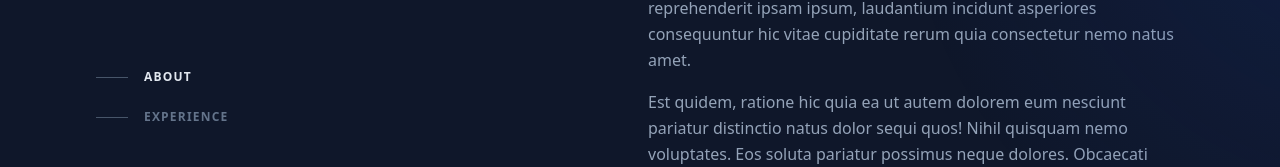
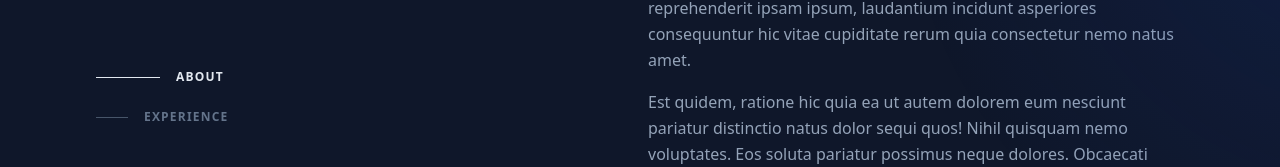
Before and after one commit to SandorGardil/portfolio, a React (Vite) app: page / in a window 1280 px wide. Shown: the part 231-398 px from the top of the page. Built offline with nearby package versions, Linux system fonts and the light colour scheme.

Commit message:
fix active styleing for navigation to not be overwritten

```diff
--- a/src/components/ui/navigation.tsx
+++ b/src/components/ui/navigation.tsx
@@ -86,8 +86,8 @@ const Navigation: React.FC = () => {
             onClick={(e) => handleClick(e, item.id)}
             >
             <span
-                className={`nav-indicator mr-4 h-px w-8 bg-slate-600 transition-all group-hover:w-16 group-hover:bg-slate-200 group-focus-visible:w-16 group-focus-visible:bg-slate-200 motion-reduce:transition-none ${
-                activeSection === item.id ? 'w-16 bg-slate-200' : ''
+                className={`nav-indicator mr-4 h-px transition-all group-hover:w-16 group-hover:bg-slate-200 group-focus-visible:w-16 group-focus-visible:bg-slate-200 motion-reduce:transition-none ${
+                activeSection === item.id ? 'w-16 bg-slate-200' : 'w-8 bg-slate-600'
                 }`}
             ></span>
             <span
```
